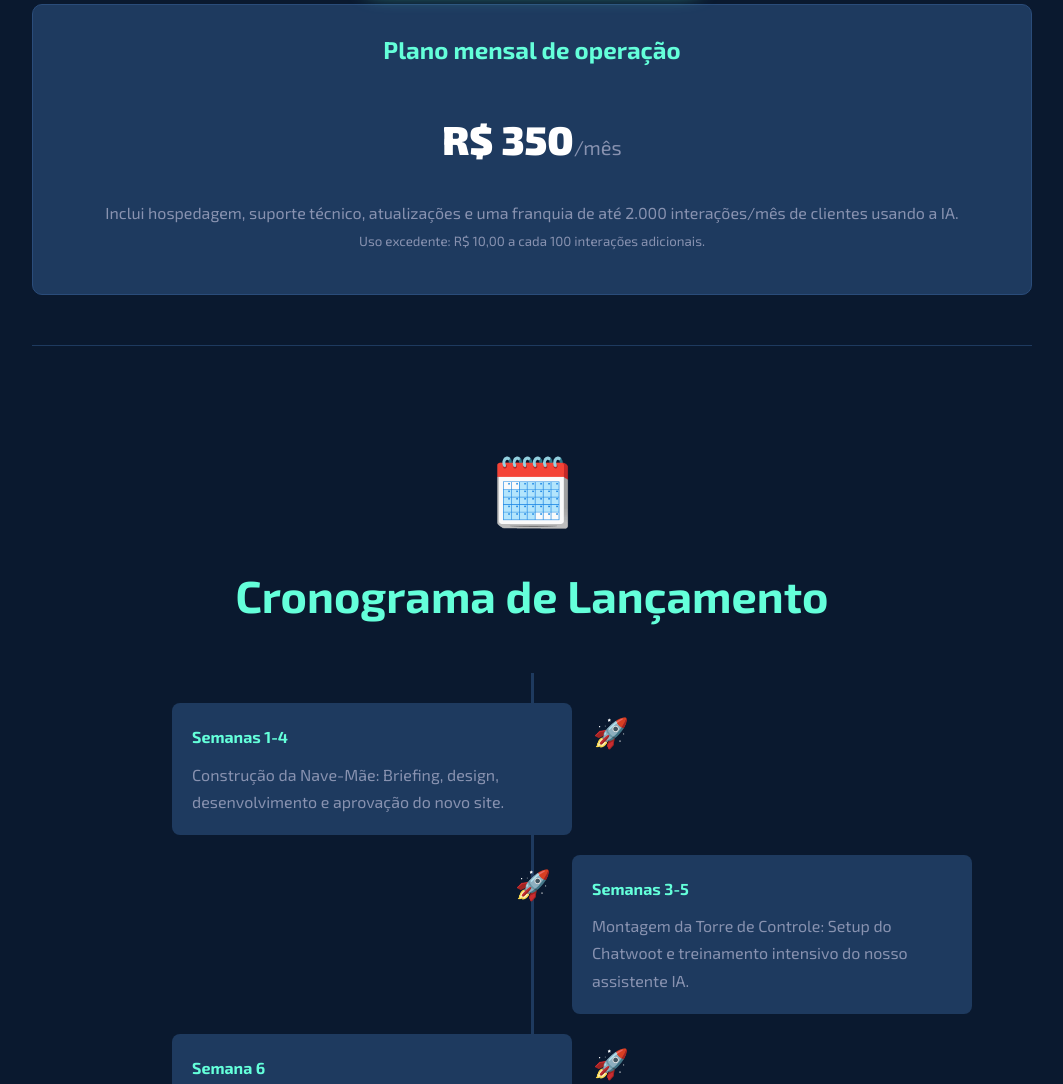
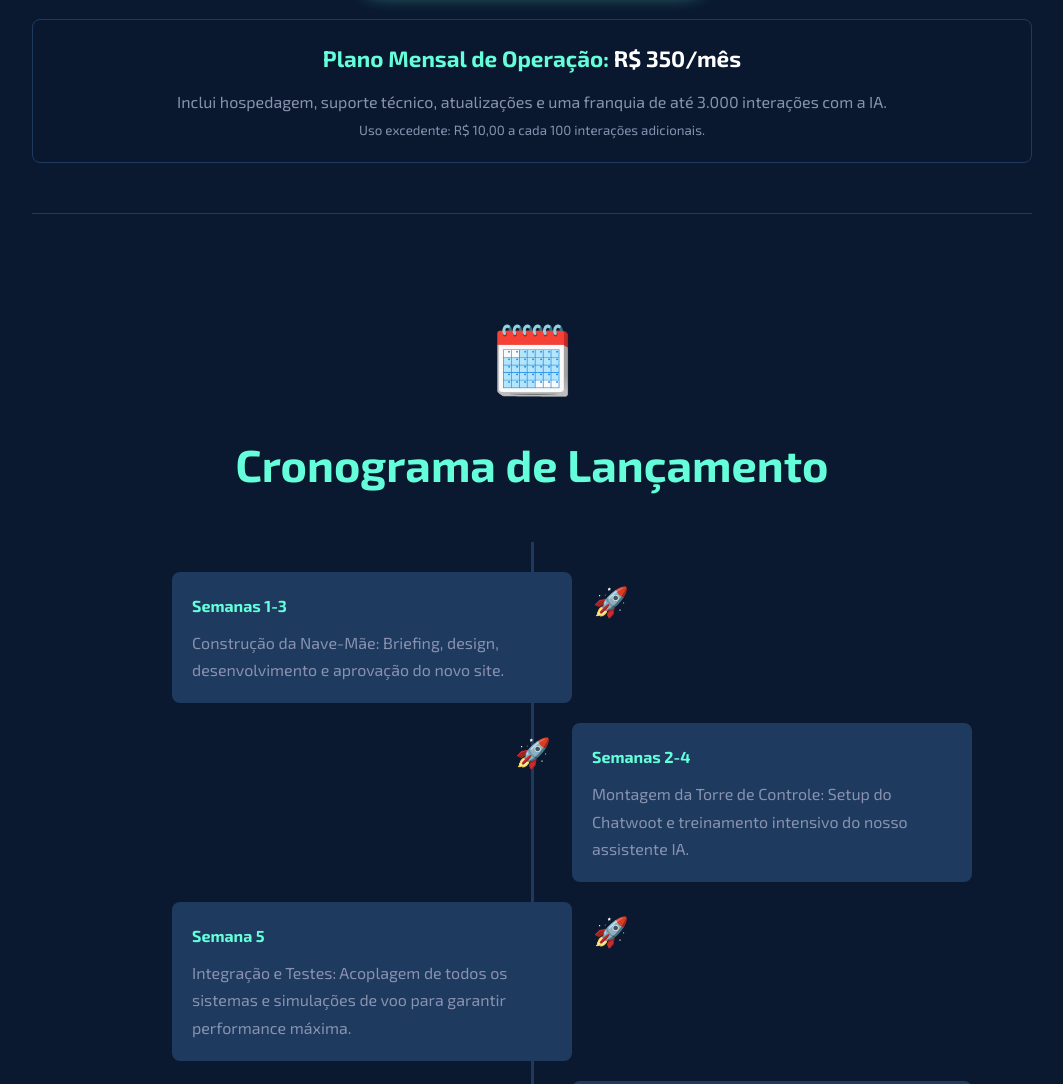
Before and after one commit to andrehsilva/proposta, a plain HTML site: page index.html in a window 1280 px wide. Shown: the part 2212-3296 px from the top of the page, without its empty margins (108-1171 px from the left). Drawn offline with Linux system fonts and the light colour scheme.

Commit message:
Update index.html

```diff
--- a/index.html
+++ b/index.html
@@ -259,6 +259,31 @@
             box-shadow: 0 10px 20px rgba(100, 255, 218, 0.3);
         }
 
+        /* NOVO: Estilo para o plano mensal */
+        .monthly-plan-note {
+            text-align: center;
+            margin-top: 40px;
+            padding: 20px;
+            background-color: rgba(10, 25, 47, 0.7);
+            border-radius: 8px;
+            border: 1px solid var(--space-light);
+        }
+        .monthly-plan-note h4 {
+            margin: 0 0 10px 0;
+            color: var(--accent-blue);
+            font-size: 1.4em;
+            font-weight: 700;
+        }
+        .monthly-plan-note p {
+            margin: 0;
+            color: var(--text-dark);
+            font-size: 1em;
+        }
+        .monthly-plan-note span {
+            color: white;
+            font-weight: bold;
+        }
+
         /* NOVO: Rodapé de Exemplos */
         .lp-footer {
             position: fixed;
@@ -362,12 +387,10 @@
                         <p>Setup, configuração e treinamento inicial do CRM Chatwoot e do Chatbot com Inteligência Artificial.</p>
                     </div>
                 </div>
-                 <div class="investment-grid" style="margin-top: 25px;">
-                    <div class="investment-card" style="grid-column: 1 / -1;">
-                        <h3>Plano mensal de operação</h3>
-                        <div class="price">R$ 350<span>/mês</span></div>
-                        <p>Inclui hospedagem, suporte técnico, atualizações e uma franquia de até 2.000 interações/mês de clientes usando a IA. <br><small>Uso excedente: R$ 10,00 a cada 100 interações adicionais.</small></p>
-                    </div>
+                 <!-- SEÇÃO MENSAL ALTERADA -->
+                 <div class="monthly-plan-note">
+                    <h4>Plano Mensal de Operação: <span>R$ 350/mês</span></h4>
+                    <p>Inclui hospedagem, suporte técnico, atualizações e uma franquia de até 3.000 interações com a IA. <br><small>Uso excedente: R$ 10,00 a cada 100 interações adicionais.</small></p>
                 </div>
             </section>
             <section class="mission-section">
@@ -375,32 +398,32 @@
                 <div class="timeline">
                     <div class="timeline-item timeline-left">
                        <div class="timeline-content">
-                           <h4>Semanas 1-4</h4>
+                           <h4>Semanas 1-3</h4>
                            <p>Construção da Nave-Mãe: Briefing, design, desenvolvimento e aprovação do novo site.</p>
                        </div>
                     </div>
                     <div class="timeline-item timeline-right">
                        <div class="timeline-content">
-                           <h4>Semanas 3-5</h4>
+                           <h4>Semanas 2-4</h4>
                            <p>Montagem da Torre de Controle: Setup do Chatwoot e treinamento intensivo do nosso assistente IA.</p>
                        </div>
                     </div>
                     <div class="timeline-item timeline-left">
                        <div class="timeline-content">
-                           <h4>Semana 6</h4>
+                           <h4>Semana 5</h4>
                            <p>Integração e Testes: Acoplagem de todos os sistemas e simulações de voo para garantir performance máxima.</p>
                        </div>
                     </div>
                      <div class="timeline-item timeline-right">
                        <div class="timeline-content">
-                           <h4>Semana 7</h4>
+                           <h4>Semana 6</h4>
                            <p>Decolagem! Lançamento oficial da plataforma e acompanhamento de rota para otimizações.</p>
                        </div>
                     </div>
                 </div>
             </section>
             <section class="cta-section mission-section">
-                <h2><span class="icon">🚀</span>Iniciando a Contagem Regressiva</h2>
+                <h2><span class="icon">🚀</span>Iniciando a contagem regressiva</h2>
                 <p style="text-align: center; max-width: 700px; margin: 0 auto 30px; font-size: 1.2em; color: var(--text-dark);">Eduardo, estamos prontos para iniciar esta missão e levar o Planeta Imaginário a novas galáxias de sucesso. Vamos decolar juntos?</p>
                 <a href="https://api.whatsapp.com/send?phone=5516991122235&text=Ol%C3%A1%2C%20Andr%C3%A9!%20Estou%20pronto%20para%20iniciar%20a%20miss%C3%A3o.%20Aceito%20a%20proposta%20para%20o%20Planeta%20Imagin%C3%A1rio." target="_blank" class="cta-button">Aprovar Missão</a>
             </section>
```
